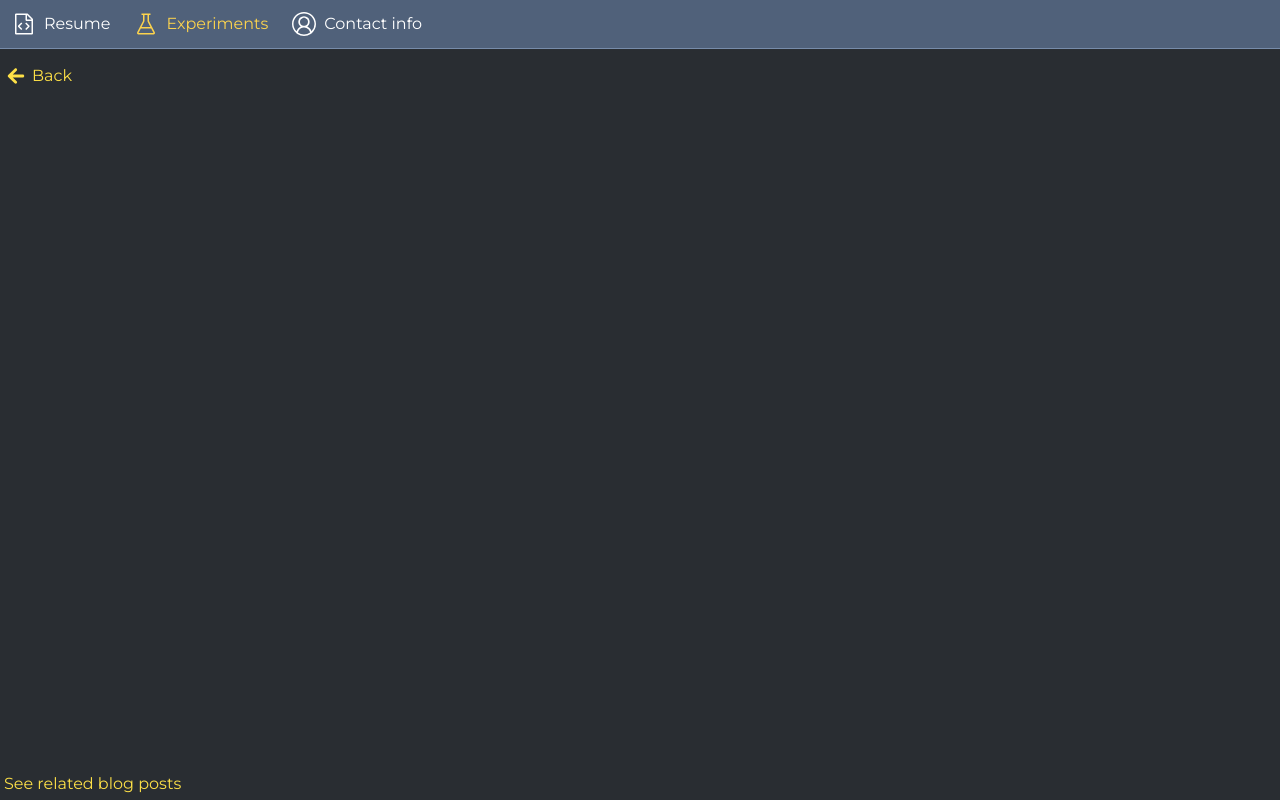
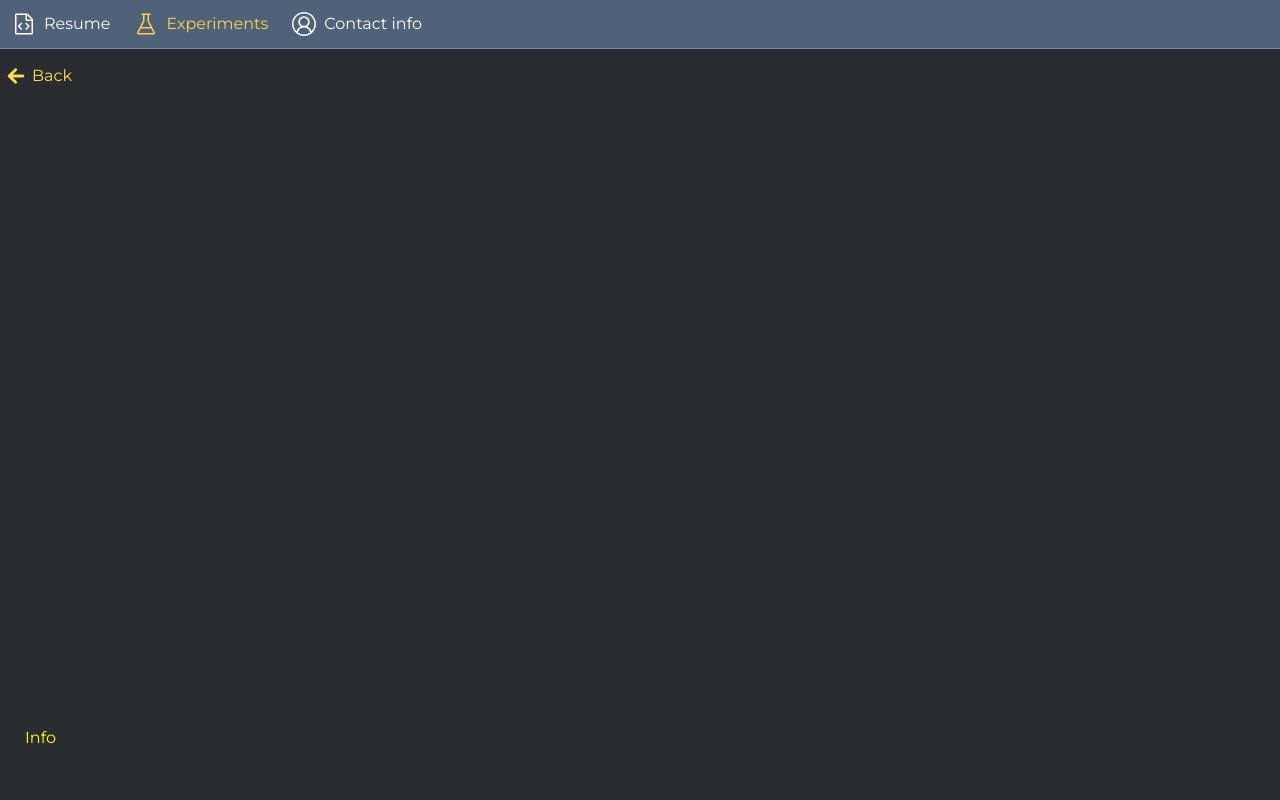
Before and after one commit to nick-aschenbach/next-resume, a Next.js app: page /experiments/llark in a window 1280 px wide. Built offline with nearby package versions, Linux system fonts and the light colour scheme.

Commit message:
Add descriptions

```diff
--- a/app/experiments/8760/page.tsx
+++ b/app/experiments/8760/page.tsx
@@ -8,6 +8,7 @@ import HeatMap from '@/app/experiments/8760/HeatMap'
 import GHI_SOLAR_IRRADIANCE_GHI from './data'
 import { useState } from 'react'
 import gradients from '@/app/ui/gradients'
+import { Tooltip } from 'react-tooltip'
 
 export default function EightySevenSixtyPage() {
   const [gradient, setGradient] = useState('incandescent')
@@ -39,6 +40,17 @@ export default function EightySevenSixtyPage() {
           ))}
         </select>
       </div>
+      <div style={{ position: 'fixed', left: 25, bottom: 50, color: 'yellow' }}>
+        <p data-tooltip-id='react-tooltip' className={'cursor-pointer'}>
+          Info
+        </p>
+        <Tooltip place='right' id='react-tooltip'>
+          A data visualisation I developed that shows hourly data across the year. There are 8760 rectangles <br />
+          (24 hours x 365 days). Data is provided in an array and the color gradient is scaled to fit. The data <br />
+          shown here is from the National Renewable Energy Laboratory solar irradiance dataset. This shows the <br />
+          solar panel energy generation potential for a site in California.
+        </Tooltip>
+      </div>
     </div>
   )
 }
--- a/app/experiments/llark/page.tsx
+++ b/app/experiments/llark/page.tsx
@@ -4,6 +4,7 @@ import Link from 'next/link'
 import { IoMdArrowRoundBack } from 'react-icons/io'
 import ReactPlayer from 'react-player'
 import { Suspense, useEffect, useState } from 'react'
+import { Tooltip } from 'react-tooltip'
 
 export default function LlarkKnightPage() {
   const [renderPlayer, setRenderPlayer] = useState(false)
@@ -31,10 +32,15 @@ export default function LlarkKnightPage() {
           Back
         </Link>
       </div>
-      <div className={'fixed left-1 bottom-1 nav-link-dark'}>
-        <Link href='https://nick-aschenbach.github.io/blog/categories/terrain/' target='_blank'>
-          See related blog posts
-        </Link>
+      <div style={{ position: 'fixed', left: 25, bottom: 50, color: 'yellow' }}>
+        <p data-tooltip-id='react-tooltip' className={'cursor-pointer'}>
+          Info
+        </p>
+        <Tooltip place='right' id='react-tooltip'>
+          This was a fun little project I did in Adobe's After Effects product. I worked with a UX designer <br />
+          who came up with the artwork. I animated the scene and added the Danny Elfman's song from the Batman
+          soundtrack.
+        </Tooltip>
       </div>
     </div>
   )
--- a/app/experiments/starfield/page.tsx
+++ b/app/experiments/starfield/page.tsx
@@ -1,5 +1,8 @@
+'use client'
+
 import { IoMdArrowRoundBack } from 'react-icons/io'
 import Link from 'next/link'
+import { Tooltip } from 'react-tooltip'
 import Bethesda from '@/app/experiments/starfield/bethesda'
 
 export default function StarfieldPage() {
@@ -12,6 +15,16 @@ export default function StarfieldPage() {
           Back
         </Link>
       </div>
+      <div style={{ position: 'fixed', left: 25, bottom: 50, color: 'yellow' }}>
+        <p data-tooltip-id='react-tooltip' className={'cursor-pointer'}>
+          Info
+        </p>
+        <Tooltip place='right' id='react-tooltip'>
+          This experiment was a challenge to recreate part of the introduction screens in Starfield <br />
+          produced by the Bethesda video game studio. It involved creating an SVG model of the logo <br />
+          and then animating it using the Framer Motion library.
+        </Tooltip>
+      </div>
     </div>
   )
 }
```
